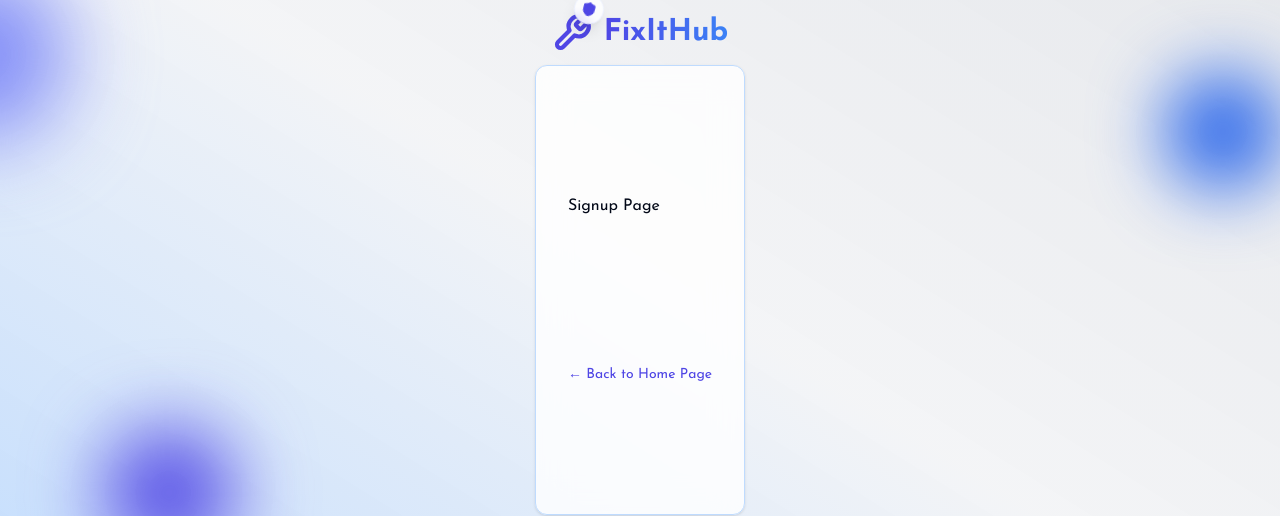
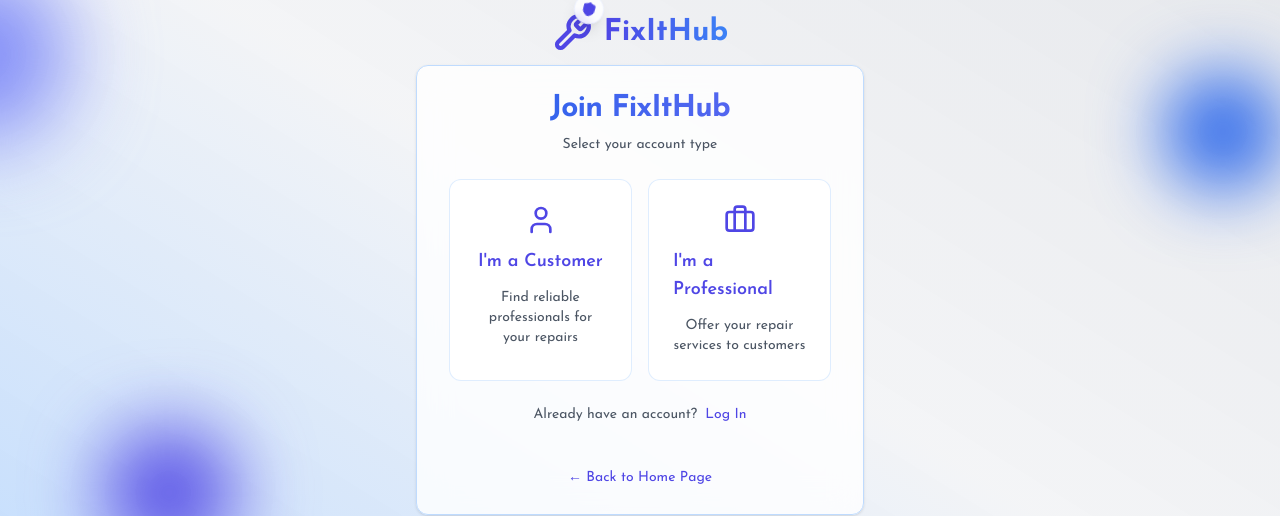
Before and after one commit to AnasHany2193/FixItHub, a React (Vite) app in the folder frontend/: page /signup in a window 1280 px wide. Shown: the part 136-652 px from the top of the page. Built offline with nearby package versions, Linux system fonts and the light colour scheme; no server answers.

Commit message:
✨ Add animated signup page with role selection and dark mode support

```diff
--- a/frontend/src/pages/auth/LoginPage.jsx
+++ b/frontend/src/pages/auth/LoginPage.jsx
@@ -6,7 +6,6 @@ import {
   CardHeader,
   CardTitle,
 } from "@/components/ui/card";
-import { Link } from "react-router";
 
 export default function LoginPage() {
   return (
--- a/frontend/src/pages/auth/SignupPage.jsx
+++ b/frontend/src/pages/auth/SignupPage.jsx
@@ -1,3 +1,152 @@
+import { motion } from "framer-motion";
+import {
+  CardDescription,
+  CardFooter,
+  CardHeader,
+  CardTitle,
+} from "@/components/ui/card";
+import { Button } from "@/components/ui/button";
+import { Input } from "@/components/ui/input";
+import { AuthLink } from "@/components/auth/AuthLink";
+import { Mail, Lock, User, Briefcase, ArrowLeft } from "lucide-react";
+import { useState } from "react";
+
 export default function SignupPage() {
-  return <div>Signup Page</div>;
+  const [selectedRole, setSelectedRole] = useState(null);
+
+  return (
+    <div className="relative z-10 w-full space-y-6">
+      {/* Header */}
+      <CardHeader className="p-0 space-y-2 text-center">
+        <motion.div
+          initial={{ y: -20, opacity: 0 }}
+          animate={{ y: 0, opacity: 1 }}
+          transition={{ duration: 0.4 }}
+        >
+          <CardTitle className="text-3xl font-bold text-transparent bg-gradient-to-r from-blue-600 to-indigo-500 bg-clip-text dark:from-indigo-400 dark:to-indigo-300">
+            Join FixItHub
+          </CardTitle>
+        </motion.div>
+        <CardDescription className="text-gray-600 dark:text-gray-300/90">
+          {!selectedRole
+            ? "Select your account type"
+            : "Create your account in 30 seconds"}
+        </CardDescription>
+      </CardHeader>
+
+      {/* Role Selection or Form */}
+      <motion.div
+        key={selectedRole ? "form" : "role-select"}
+        initial={{ opacity: 0, x: selectedRole ? 50 : -50 }}
+        animate={{ opacity: 1, x: 0 }}
+        exit={{ opacity: 0, x: selectedRole ? -50 : 50 }}
+        transition={{ duration: 0.3 }}
+        className="space-y-6"
+      >
+        {!selectedRole ? (
+          <div className="grid gap-4 md:grid-cols-2">
+            <motion.div
+              whileHover={{ scale: 1.05 }}
+              whileTap={{ scale: 0.95 }}
+              className="p-6 transition-all border cursor-pointer rounded-xl backdrop-blur-sm bg-white/80 dark:bg-indigo-900/30 border-blue-200/50 dark:border-indigo-800/30 hover:border-blue-300 dark:hover:border-indigo-500"
+              onClick={() => setSelectedRole("customer")}
+            >
+              <div className="flex flex-col items-center gap-3">
+                <User className="w-8 h-8 text-indigo-600 dark:text-indigo-300" />
+                <h3 className="text-lg font-semibold text-indigo-600 dark:text-indigo-300">
+                  I'm a Customer
+                </h3>
+                <p className="text-sm text-center text-gray-600 dark:text-gray-400">
+                  Find reliable professionals for your repairs
+                </p>
+              </div>
+            </motion.div>
+
+            <motion.div
+              whileHover={{ scale: 1.05 }}
+              whileTap={{ scale: 0.95 }}
+              className="p-6 transition-all border cursor-pointer rounded-xl backdrop-blur-sm bg-white/80 dark:bg-indigo-900/30 border-blue-200/50 dark:border-indigo-800/30 hover:border-blue-300 dark:hover:border-indigo-500"
+              onClick={() => setSelectedRole("worker")}
+            >
+              <div className="flex flex-col items-center gap-3">
+                <Briefcase className="w-8 h-8 text-indigo-600 dark:text-indigo-300" />
+                <h3 className="text-lg font-semibold text-indigo-600 dark:text-indigo-300">
+                  I'm a Professional
+                </h3>
+                <p className="text-sm text-center text-gray-600 dark:text-gray-400">
+                  Offer your repair services to customers
+                </p>
+              </div>
+            </motion.div>
+          </div>
+        ) : (
+          <motion.div
+            initial={{ opacity: 0 }}
+            animate={{ opacity: 1 }}
+            className="space-y-4"
+          >
+            <Button
+              variant="ghost"
+              onClick={() => setSelectedRole(null)}
+              className="text-indigo-600 hover:bg-indigo-50 dark:text-indigo-300 dark:hover:bg-indigo-900/20"
+            >
+              <ArrowLeft className="w-4 h-4 mr-2" />
+              Back to Selection
+            </Button>
+
+            <form className="space-y-4">
+              <div className="space-y-2">
+                <label className="text-sm font-medium text-gray-700 dark:text-gray-300">
+                  Full Name
+                </label>
+                <Input
+                  type="text"
+                  placeholder="John Doe"
+                  className="pl-10 bg-white/80 dark:bg-indigo-900/20"
+                  startIcon={<User className="w-4 h-4" />}
+                />
+              </div>
+
+              <div className="space-y-2">
+                <label className="text-sm font-medium text-gray-700 dark:text-gray-300">
+                  Email
+                </label>
+                <Input
+                  type="email"
+                  placeholder="john@example.com"
+                  className="pl-10 bg-white/80 dark:bg-indigo-900/20"
+                  startIcon={<Mail className="w-4 h-4" />}
+                />
+              </div>
+
+              <div className="space-y-2">
+                <label className="text-sm font-medium text-gray-700 dark:text-gray-300">
+                  Password
+                </label>
+                <Input
+                  type="password"
+                  placeholder="••••••••"
+                  className="pl-10 bg-white/80 dark:bg-indigo-900/20"
+                  startIcon={<Lock className="w-4 h-4" />}
+                />
+              </div>
+
+              <Button
+                type="submit"
+                className="w-full py-5 font-semibold text-white transition-colors bg-indigo-600 hover:bg-indigo-700 dark:bg-indigo-500 dark:hover:bg-indigo-400"
+              >
+                Create Account
+              </Button>
+            </form>
+          </motion.div>
+        )}
+      </motion.div>
+
+      {/* Footer */}
+      <CardFooter className="flex justify-center w-full gap-2 p-0 text-sm text-gray-600 dark:text-gray-400">
+        <p>Already have an account?</p>
+        <AuthLink to="/login">Log In</AuthLink>
+      </CardFooter>
+    </div>
+  );
 }
```
